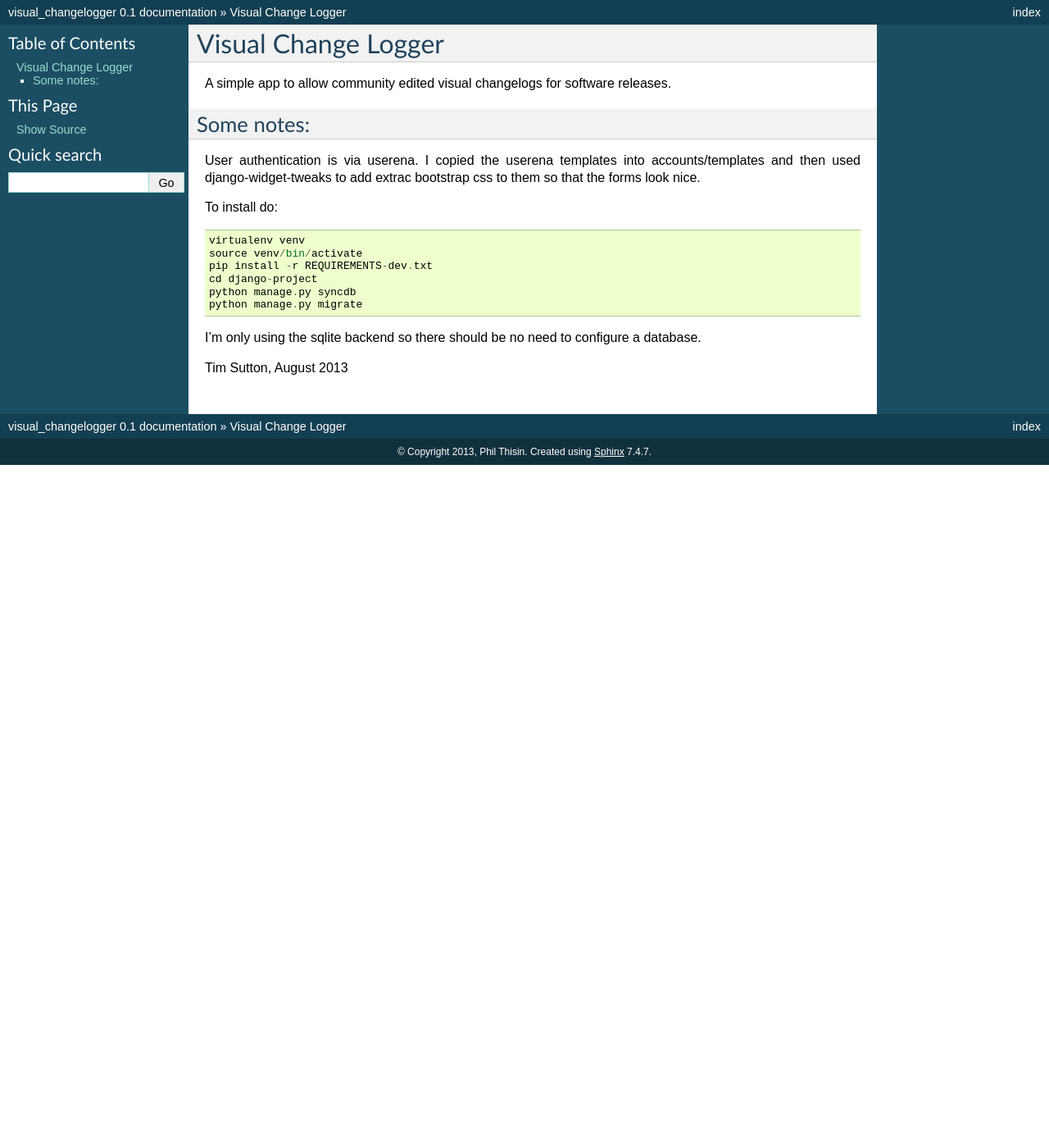
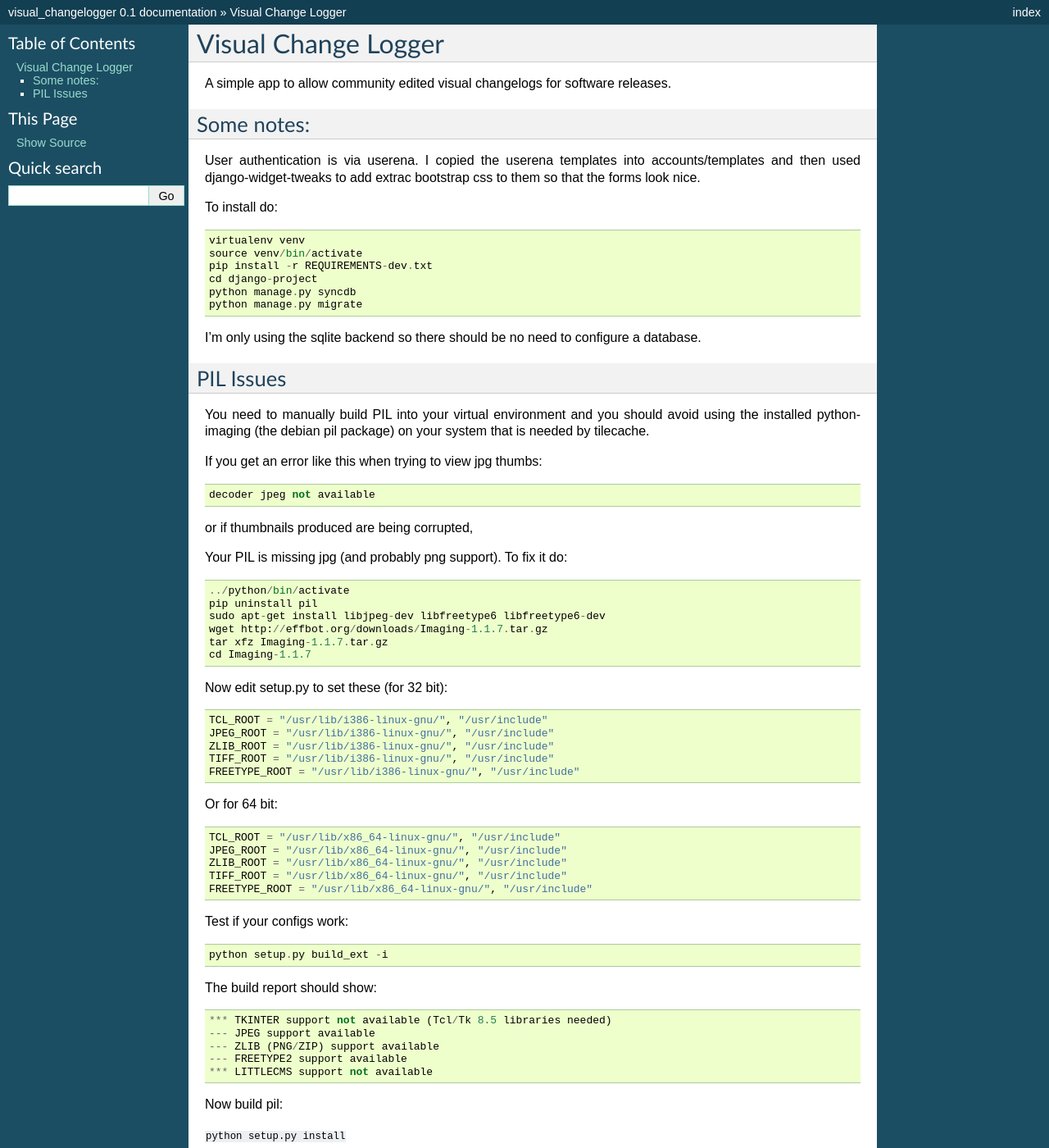
Before and after one commit to kartoza/prj.app, a Sphinx documentation site: the page built from docs/source/index.rst, in a window 1280 px wide and 1400 px high. Shown: the whole window at 82% size. Built offline with Sphinx 7.4.7, drawn with Linux system fonts in a browser that asks for light colours.

Commit message:
Thumbnailing notes added and basics seem to be working.

```diff
--- a/docs/source/index.rst
+++ b/docs/source/index.rst
@@ -23,4 +23,62 @@ To install do::
 I'm only using the sqlite backend so there should be no need to configure a
 database.
 
+
+PIL Issues
+----------
+
+You need to manually build PIL into your virtual environment and you should
+avoid using the installed python-imaging (the debian pil package) on your
+system that is needed by tilecache.
+
+If you get an error like this when trying to view jpg thumbs::
+
+  decoder jpeg not available
+
+
+or if thumbnails produced are being corrupted,
+
+Your PIL is missing jpg (and probably png support). To fix it do::
+
+  ../python/bin/activate
+  pip uninstall pil
+  sudo apt-get install libjpeg-dev libfreetype6 libfreetype6-dev
+  wget http://effbot.org/downloads/Imaging-1.1.7.tar.gz
+  tar xfz Imaging-1.1.7.tar.gz
+  cd Imaging-1.1.7
+
+Now edit setup.py to set these (for 32 bit)::
+
+   TCL_ROOT = "/usr/lib/i386-linux-gnu/", "/usr/include"
+   JPEG_ROOT = "/usr/lib/i386-linux-gnu/", "/usr/include"
+   ZLIB_ROOT = "/usr/lib/i386-linux-gnu/", "/usr/include"
+   TIFF_ROOT = "/usr/lib/i386-linux-gnu/", "/usr/include"
+   FREETYPE_ROOT = "/usr/lib/i386-linux-gnu/", "/usr/include"
+
+Or for 64 bit::
+
+  TCL_ROOT = "/usr/lib/x86_64-linux-gnu/", "/usr/include"
+  JPEG_ROOT = "/usr/lib/x86_64-linux-gnu/", "/usr/include"
+  ZLIB_ROOT = "/usr/lib/x86_64-linux-gnu/", "/usr/include"
+  TIFF_ROOT = "/usr/lib/x86_64-linux-gnu/", "/usr/include"
+  FREETYPE_ROOT = "/usr/lib/x86_64-linux-gnu/", "/usr/include"
+
+Test if your configs work::
+
+  python setup.py build_ext -i
+
+The build report should show::
+
+  *** TKINTER support not available (Tcl/Tk 8.5 libraries needed)
+  --- JPEG support available
+  --- ZLIB (PNG/ZIP) support available
+  --- FREETYPE2 support available
+  *** LITTLECMS support not available
+
+
+Now build pil:
+
+``python setup.py install``
+
+
 Tim Sutton, August 2013
```
Also changed, not shown: 5 other files.
